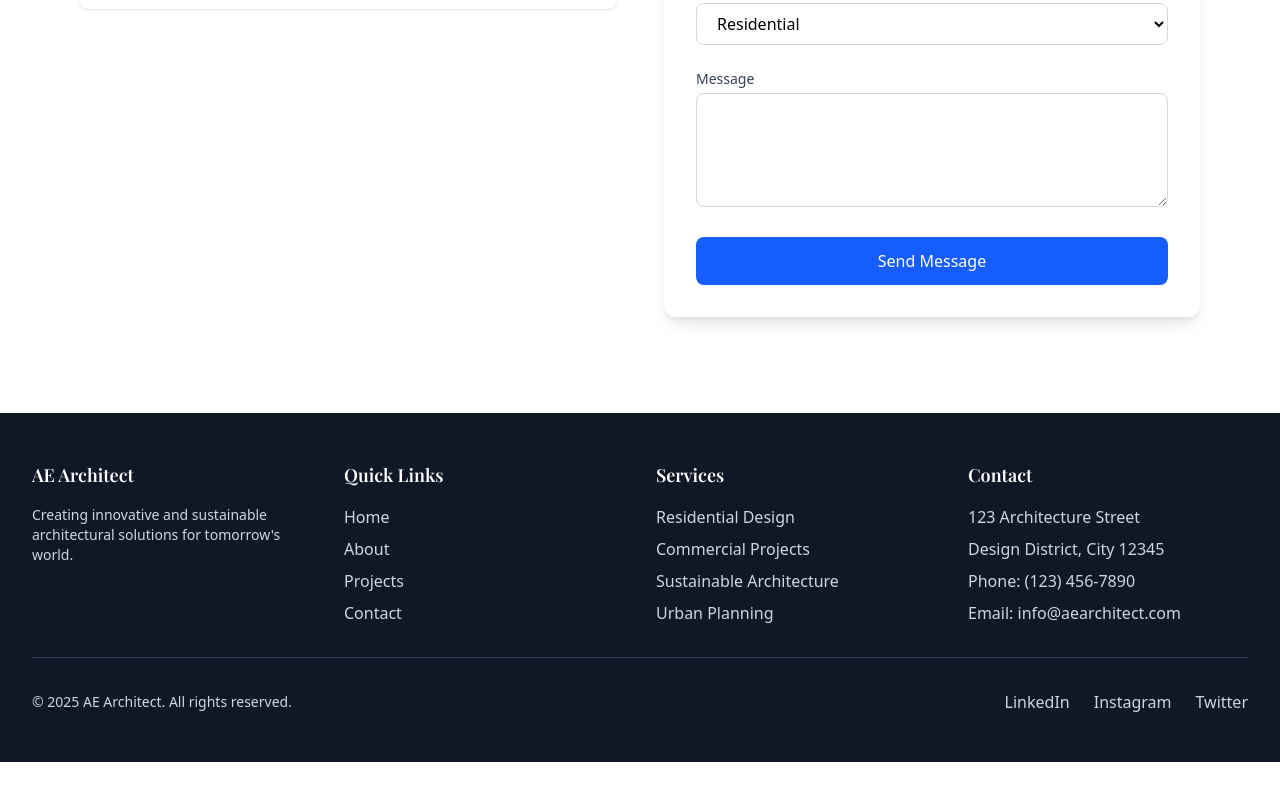
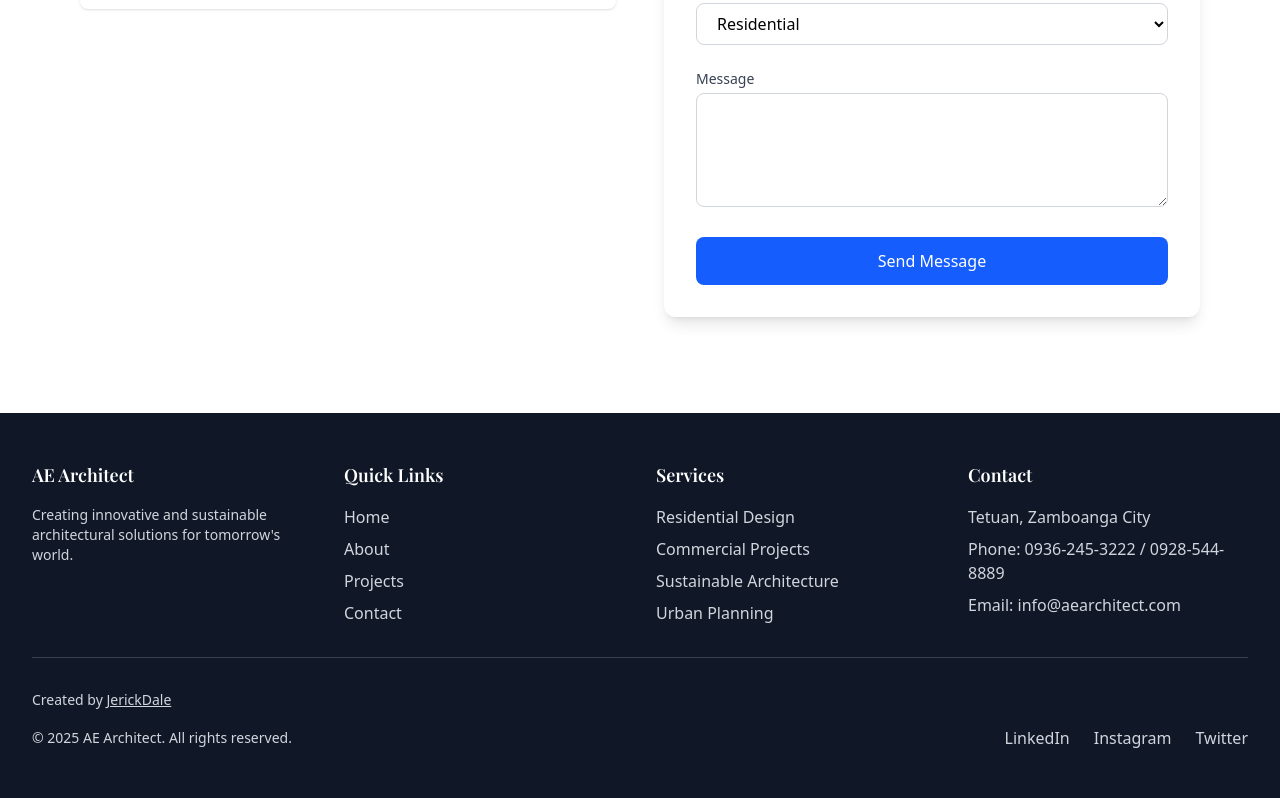
Before and after one commit to JuanLuther/ae-architect, a Next.js app: page /contact in a window 1280 px wide. Shown: the part 827-1625 px from the top of the page. Before the commit the page ends 1589 px from the top, so only its background shows below. Built offline with nearby package versions, Linux system fonts and the light colour scheme; a web font is replaced by a local one.

Commit message:
functional contact us

```diff
--- a/src/app/about/page.tsx
+++ b/src/app/about/page.tsx
@@ -78,9 +78,9 @@ export default function About() {
               <p className="text-lg mb-6">
                 Interested in working with us? Get in touch to discuss your project.
               </p>
-              <button className="px-8 py-3 bg-blue-600 text-white rounded-lg hover:bg-blue-700 transition-colors">
+              <a href="/contact" className="px-8 py-3 bg-blue-600 text-white rounded-lg hover:bg-blue-700 transition-colors">
                 Contact Now
-              </button>
+              </a>
             </div>
           </div>
         </Section>
--- a/src/app/contact/page.tsx
+++ b/src/app/contact/page.tsx
@@ -18,7 +18,7 @@ export default function Contact() {
   const officeLocations = [
     {
       title: 'Main Office',
-      address: 'Address 1: Tetuan Zamboanga Sibugay',
+      address: 'Tetuan, Zamboanga City',
       email: 'ae.architect@gmail.com.com',
       phone: '0936-245-3222 / 0928-544-8889'
     },
--- a/src/app/page.tsx
+++ b/src/app/page.tsx
@@ -38,6 +38,7 @@ export default function Home() {
             Creating innovative architectural solutions that blend form,
             function, and sustainability.
           </motion.p>
+          <a href="/projects">
             <motion.button
               initial={{ opacity: 0, y: 20 }}
               animate={{ opacity: 1, y: 0 }}
@@ -46,6 +47,7 @@ export default function Home() {
             >
                 View Our Projects
             </motion.button>
+          </a>
         </div>
       </section>
 
@@ -198,7 +200,9 @@ export default function Home() {
               Ready to start your next architectural project? Contact us to
               discuss your vision.
             </p>
-            <button className="btn-primary">Contact Us</button>
+            <a href="/contact" className="btn-primary">
+              Contact Us
+            </a>
           </motion.div>
         </div>
       </section>
--- a/src/components/Footer.tsx
+++ b/src/components/Footer.tsx
@@ -41,9 +41,8 @@ const Footer = () => {
           <div>
             <h3 className="text-white text-lg font-semibold mb-4">Contact</h3>
             <ul className="space-y-2">
-              <li>123 Architecture Street</li>
-              <li>Design District, City 12345</li>
-              <li>Phone: (123) 456-7890</li>
+              <li>Tetuan, Zamboanga City</li>
+              <li>Phone: 0936-245-3222 / 0928-544-8889</li>
               <li>Email: info@aearchitect.com</li>
             </ul>
           </div>
@@ -51,7 +50,11 @@ const Footer = () => {
 
         {/* Social Links & Copyright */}
         <div className="mt-8 pt-8 border-t border-gray-700">
+          <div className="text-sm mb-4">
+            Created by <a className='underline  hover:text-blue-300' href="https://juanluther.github.io/portfolio-vanilla/" target="_blank" rel="noopener noreferrer">JerickDale</a>
+          </div>
           <div className="flex flex-col md:flex-row justify-between items-center">
+
             <div className="text-sm">
               © {currentYear} AE Architect. All rights reserved.
             </div>
```
Lines whose indentation alone changed are shown as unchanged.
